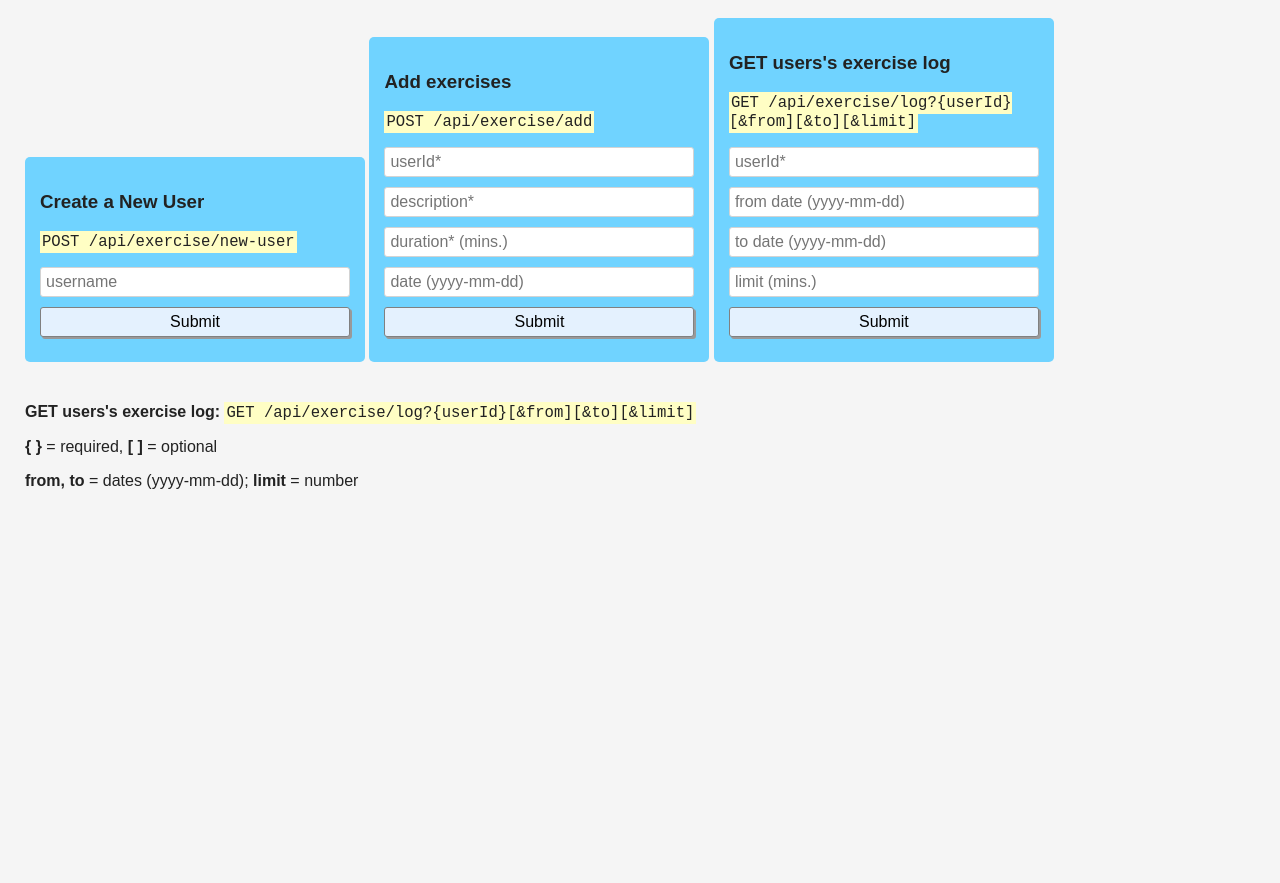
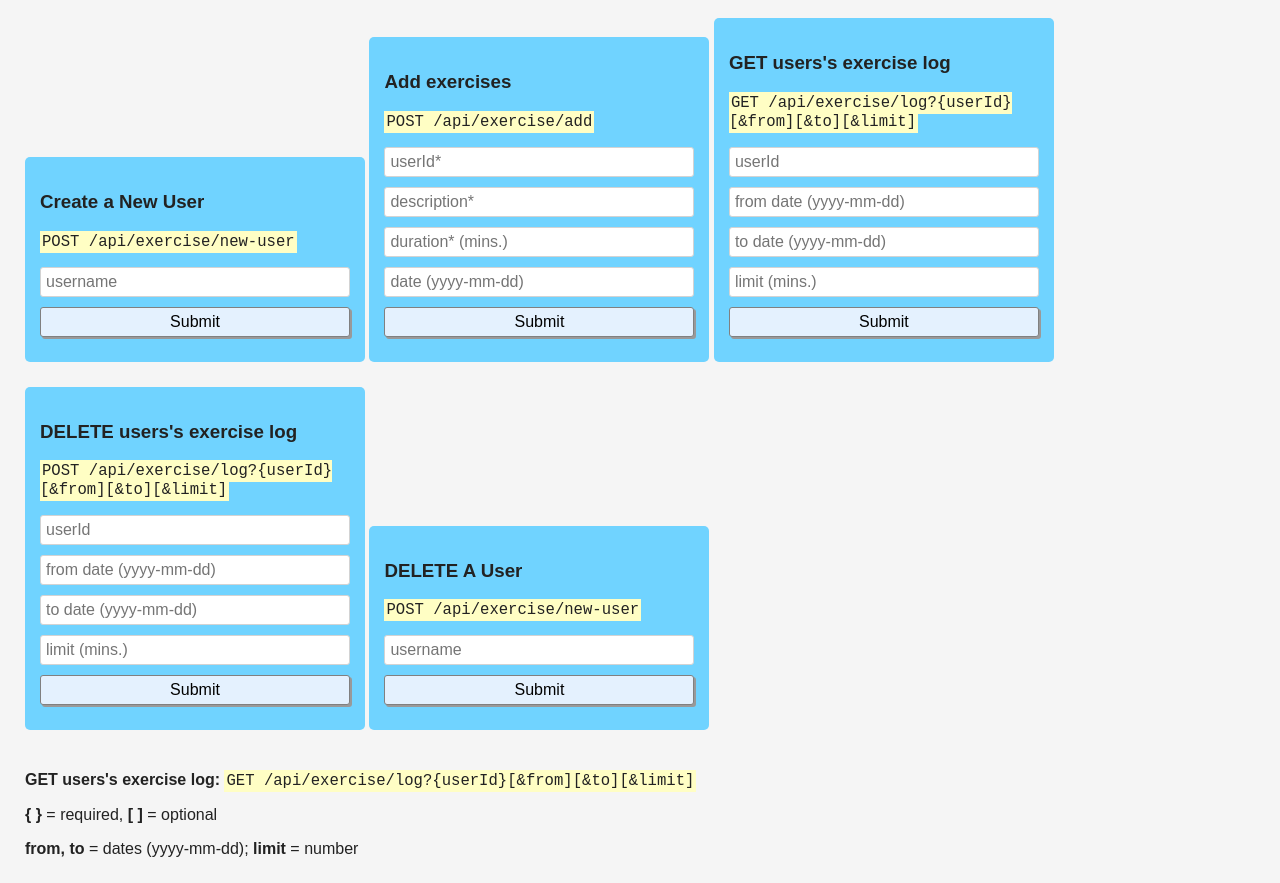
Before and after one commit to slbccfl/FCC---Apis-and-Microservices-Projects---Exercise-Tracker, a website: page views/index.html in a window 1280 px wide. Shown: the part 65-948 px from the top of the page. Before the commit the page ends 800 px from the top, so only its background shows below. Drawn offline with Linux system fonts and the light colour scheme; files that its build step writes are made by us from their sources.

Commit message:
Picking up where left off before moving household. Starting to setup for deleting data too.

```diff
--- a/routes/api.js
+++ b/routes/api.js
@@ -27,6 +27,11 @@ router.post('/add', (req, res, next) => {
     if (!user) {
       return next(err)
     }
+    if (req.body.date == '') {
+      let today = new Date().toISOString().slice(0, 10);
+      req.body.date = today;
+    }
+
     const exercise = new Exercises(req.body)
     exercise.username = user.username
     exercise.save((err, savedExercise) => {
@@ -62,6 +67,7 @@ router.get('/log', (req, res, next) => {
           duration: e.duration,
           date: e.date.toDateString()
         }))
+        console.log(out);
         res.json(out)
       })
     })
--- a/views/index.html
+++ b/views/index.html
@@ -29,15 +29,31 @@
           <form action="/api/exercise/log" method="get">
             <h3>GET users's exercise log</h3>
             <p><code>GET /api/exercise/log?{userId}[&from][&to][&limit]</code></p>
-            <input id="getuid" type="text" name="userId" placeholder="userId*">
+            <input id="getuid" type="text" name="userId" placeholder="userId">
             <input id="getfromdat" type="text" name="from_date" placeholder="from date (yyyy-mm-dd)">
             <input id="gettodat" type="text" name="to_date" placeholder="to date (yyyy-mm-dd)">
             <input id="getlimit" type="text" name="limit" placeholder="limit (mins.)">
             <input type="submit" value="Submit">
           </form>
+          <form action="/api/exercise/delete" method="post">
+            <h3>DELETE users's exercise log</h3>
+            <p><code>POST /api/exercise/log?{userId}[&from][&to][&limit]</code></p>
+            <input id="deleteuid" type="text" name="userId" placeholder="userId">
+            <input id="deletefromdat" type="text" name="from_date" placeholder="from date (yyyy-mm-dd)">
+            <input id="deletetodat" type="text" name="to_date" placeholder="to date (yyyy-mm-dd)">
+            <input id="deletelimit" type="text" name="limit" placeholder="limit (mins.)">
+            <input type="submit" value="Submit">
+          </form>
+          <form action="/api/exercise/delete-user" method="post">
+            <h3>DELETE A User</h3>
+            <p><code>POST /api/exercise/new-user</code></p>
+            <input id="deleteuname" type="text" name="username" placeholder="username">
+            <input type="submit" value="Submit">
+          </form>
           <p><strong>GET users's exercise log: </strong><code>GET /api/exercise/log?{userId}[&amp;from][&amp;to][&amp;limit]</code></p>
           <p><strong>{ }</strong> = required, <strong>[ ]</strong> = optional</p>
           <p><strong>from, to</strong> = dates (yyyy-mm-dd); <strong>limit</strong> = number</p>
+
       </div>
    </body>
 
```
Also changed, not shown: README.md, 1 other file.
